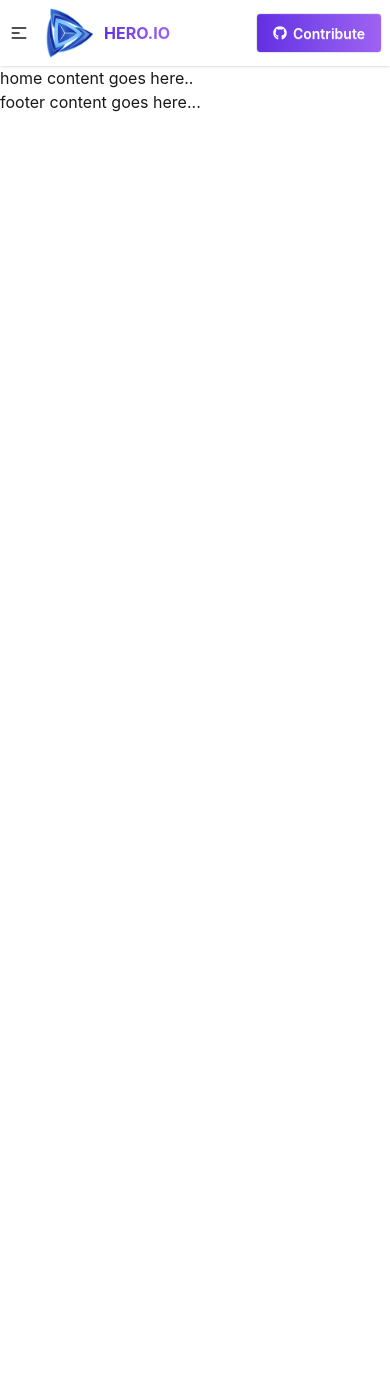
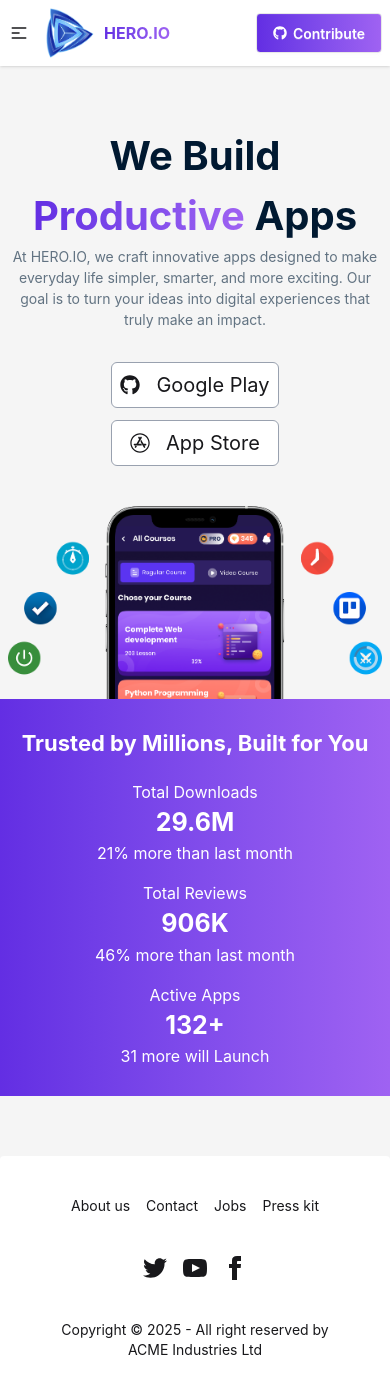
Before and after one commit to getSohelRana/hero-app, a React (Vite) app: page / in a window 390 px wide. Shown: the top 1394 px of the page. Before the commit the page ends 844 px from the top, so only its background shows below. Built offline with nearby package versions, Linux system fonts and the light colour scheme.

Commit message:
banner sectiond desing and responsive done

```diff
--- a/src/Components/Footer.jsx
+++ b/src/Components/Footer.jsx
@@ -2,9 +2,54 @@ import React from 'react';
 
 const Footer = () => {
     return (
-        <div>
-            footer content goes here...
-        </div>
+        <footer className="footer footer-horizontal footer-center bg-white text-base-content rounded p-10">
+  <nav className="grid grid-flow-col gap-4">
+    <a className="link link-hover">About us</a>
+    <a className="link link-hover">Contact</a>
+    <a className="link link-hover">Jobs</a>
+    <a className="link link-hover">Press kit</a>
+  </nav>
+  <nav>
+    <div className="grid grid-flow-col gap-4">
+      <a>
+        <svg
+          xmlns="http://www.w3.org/2000/svg"
+          width="24"
+          height="24"
+          viewBox="0 0 24 24"
+          className="fill-current">
+          <path
+            d="M24 4.557c-.883.392-1.832.656-2.828.775 1.017-.609 1.798-1.574 2.165-2.724-.951.564-2.005.974-3.127 1.195-.897-.957-2.178-1.555-3.594-1.555-3.179 0-5.515 2.966-4.797 6.045-4.091-.205-7.719-2.165-10.148-5.144-1.29 2.213-.669 5.108 1.523 6.574-.806-.026-1.566-.247-2.229-.616-.054 2.281 1.581 4.415 3.949 4.89-.693.188-1.452.232-2.224.084.626 1.956 2.444 3.379 4.6 3.419-2.07 1.623-4.678 2.348-7.29 2.04 2.179 1.397 4.768 2.212 7.548 2.212 9.142 0 14.307-7.721 13.995-14.646.962-.695 1.797-1.562 2.457-2.549z"></path>
+        </svg>
+      </a>
+      <a>
+        <svg
+          xmlns="http://www.w3.org/2000/svg"
+          width="24"
+          height="24"
+          viewBox="0 0 24 24"
+          className="fill-current">
+          <path
+            d="M19.615 3.184c-3.604-.246-11.631-.245-15.23 0-3.897.266-4.356 2.62-4.385 8.816.029 6.185.484 8.549 4.385 8.816 3.6.245 11.626.246 15.23 0 3.897-.266 4.356-2.62 4.385-8.816-.029-6.185-.484-8.549-4.385-8.816zm-10.615 12.816v-8l8 3.993-8 4.007z"></path>
+        </svg>
+      </a>
+      <a>
+        <svg
+          xmlns="http://www.w3.org/2000/svg"
+          width="24"
+          height="24"
+          viewBox="0 0 24 24"
+          className="fill-current">
+          <path
+            d="M9 8h-3v4h3v12h5v-12h3.642l.358-4h-4v-1.667c0-.955.192-1.333 1.115-1.333h2.885v-5h-3.808c-3.596 0-5.192 1.583-5.192 4.615v3.385z"></path>
+        </svg>
+      </a>
+    </div>
+  </nav>
+  <aside>
+    <p>Copyright © {new Date().getFullYear()} - All right reserved by ACME Industries Ltd</p>
+  </aside>
+</footer>
     );
 };
 
--- a/src/Components/Navbar.jsx
+++ b/src/Components/Navbar.jsx
@@ -1,7 +1,6 @@
 import React from "react";
 import { Link, NavLink } from "react-router";
 import siteLogo from ".././assets/logo.png";
-import { GitBranch } from "lucide-react";
 import { FaGithub } from "react-icons/fa6";
 
 
@@ -16,7 +15,7 @@ const Navbar = () => {
 
 
   return (
-    <div className='shadow-sm'>
+    <div className='shadow-sm bg-white'>
       <div className="navbar container mx-auto">
         <div className="navbar-start">
           <div className="dropdown">
--- a/src/MainLayout/Mainlayout.jsx
+++ b/src/MainLayout/Mainlayout.jsx
@@ -5,9 +5,9 @@ import Footer from '../Components/Footer';
 
 const Mainlayout = () => {
     return (
-        <div>
+        <div className='flex flex-col min-h-screen'>
             <Navbar></Navbar>
-            <div className='container mx-auto'>
+            <div className=' flex-1'>
                 <Outlet></Outlet>
             </div>
             <Footer></Footer>
--- a/src/Pages/Home.jsx
+++ b/src/Pages/Home.jsx
@@ -1,11 +1,53 @@
-import React from 'react';
+import React from "react";
+import { FaAppStore, FaGithub } from "react-icons/fa6";
+import { Link } from "react-router";
+import heroImg from '.././assets/hero.png'
 
 const Home = () => {
-    return (
-        <div>
-           home content goes here..
+  return (
+    <div className="flex flex-col justify-center items-center my-15">
+      <div className="banner-title text-center px-2">
+        <div className=" text-[40px]  md:text-[50px] lg:text-[70px] font-bold text-[#001931]">
+          <h1>We Build</h1>
+          <h1>
+            <span className="bg-gradient-to-r from-[#632EE3] to-[#9F62F2] bg-clip-text text-transparent">Productive</span> Apps
+          </h1>
         </div>
-    );
+        <p className=" text-[14px] md:text-[18px] lg:tex-xl text-[#627382]">
+          At HERO.IO, we craft innovative apps designed to make everyday life
+          simpler, smarter, and more exciting. <br className="hidden lg:block" /> Our goal is to turn your
+          ideas into digital experiences that truly make an impact.
+        </p>
+      </div>
+      <div className="banner-action-btn md:flex gap-6 mt-8">
+        <Link  to={'https://play.google.com/store'}> <span className="flex justify-center items-center gap-4 border-1 border-gray-400 bg-white p-2 text-xl rounded-md lg:font-semibold mb-3 md:mb-0"><FaGithub></FaGithub> Google Play</span></Link>
+        <Link  to={'https://www.apple.com/app-store'}> <span className="flex justify-center items-center gap-4 border-1 border-gray-400 bg-white p-2 text-xl rounded-md lg:font-semibold"><FaAppStore></FaAppStore> App Store</span> </Link>
+      </div>
+      <div className="hero-img mt-10 px-2">
+        <img src={heroImg} alt="hero" />
+      </div>
+      <div className="bg-gradient-to-r from-[#632EE3] to-[#9F62F2] w-full py-7">
+        <h2 className="text-center  text-[22px] sm:text-[30px] lg:text-[40px] font-bold text-white">Trusted by Millions, Built for You</h2>
+        <div className=" md:flex  justify-evenly items-center  pt-5">
+            <div className="text-center text-white ">
+                <p>Total Downloads</p>
+                <h1 className="text-[25px] md:text-[40px] lg:text-[50px] font-bold">29.6M</h1>
+                <p>21% more than last month</p>
+            </div>
+            <div className="text-center text-white my-4 md:my-0">
+                <p>Total Reviews</p>
+                <h1 className="text-[25px] md:text-[40px] lg:text-[50px] font-bold">906K</h1>
+                <p>46% more than last month</p>
+            </div>
+            <div className="text-center text-white ">
+                <p>Active Apps</p>
+                <h1 className="text-[25px] md:text-[40px] lg:text-[50px] font-bold">132+</h1>
+                <p>31 more will Launch</p>
+            </div>
+        </div>
+      </div>
+    </div>
+  );
 };
 
 export default Home;
--- a/src/index.css
+++ b/src/index.css
@@ -7,4 +7,5 @@
 body{
   font-family: "Inter", sans-serif;
   font-weight: 400;
+  background-color: #f5f5f5;
 }
```
